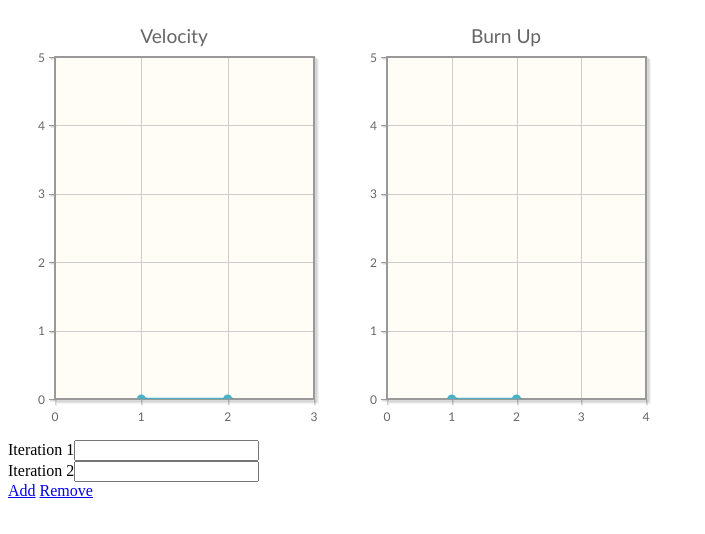
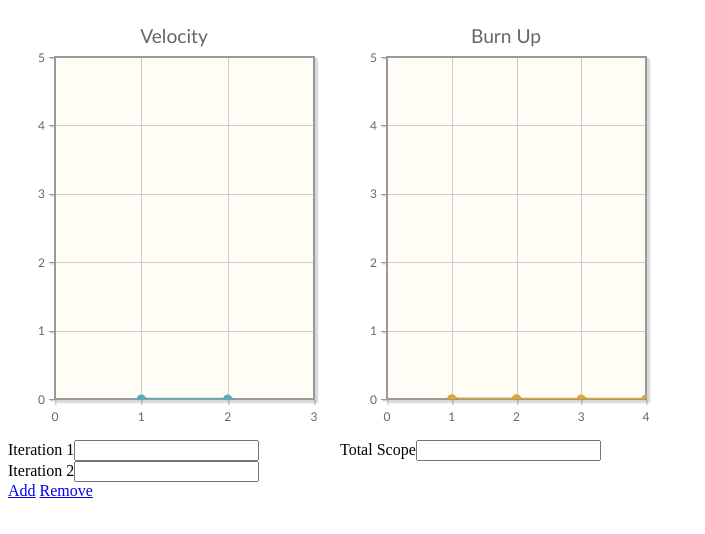
Before and after one commit to jsibbiso/simply-burnup, a plain HTML site: page index.html in a window 1280 px wide. Both pictures are taken after a click on the link "Remove". Shown: the whole page, without its empty margins (0-705 px from the left). Drawn offline with Linux system fonts and the light colour scheme.

Commit message:
Add total scope to burnup

```diff
--- a/index.html
+++ b/index.html
@@ -38,6 +38,11 @@
 
     <div style="float: left">
         <div id="burnUpPlot" style="height:400px;width:300px; margin:1em;"></div>
+        <form id="scope">
+            <div>
+                <label>Total Scope</label><input id="totalScope" type="text" value=""></input>
+            </div>
+        </form>
     </div>
 </body>
 
--- a/js/my.js
+++ b/js/my.js
@@ -6,8 +6,9 @@ $(document).ready(function() {
         var iterations = 0;
         var maxValue = 0;
         var iterationValue;
+        var totalScope;
 
-        $("input").each( function(index) {
+        $("#iterations input").each( function(index) {
             iterationValue = $(this).val();
 
             if (iterationValue.replace(" ","") == "") {
@@ -24,21 +25,27 @@ $(document).ready(function() {
             burnUpData[index] = [index+1, cumulativePoints];
             iterations += 1;
         });
+
         if (velocityData.length == 0) {
             return({
                 velocityData: [[[]]],
                 burnUpData: [[[]]],
                 maxValue: 0,
                 iterations: 0,
-                maxCumValue: 0
+                maxCumValue: 0,
+                totalScope: 0
             });
         }
+
+        if ($("#totalScope").val().replace(" ","") == "") { totalScope = 0; } else { totalScope = parseInt($("#totalScope").val()); }
+
         var computedResults = {
             velocityData: [velocityData],
             burnUpData: [burnUpData],
             maxValue: maxValue,
             iterations: iterations,
-            maxCumValue: cumulativePoints
+            maxCumValue: cumulativePoints,
+            totalScope: totalScope
         }
         return computedResults; // Consider returning an object with cumulative points and num iterations to help draw the axes
     };
@@ -77,11 +84,11 @@ $(document).ready(function() {
 
     var replot = function() {
         var dataResults = ddata();
+        var maxBurnupValue = Math.max(dataResults.totalScope, dataResults.maxCumValue);
 
         var maxY = Math.round(dataResults.maxValue * 1.33 + (5 - dataResults.maxValue * 1.33 % 5))
-        var maxCumY = Math.round(dataResults.maxCumValue * 1.1 + (5 - dataResults.maxCumValue * 1.1 % 5))
+        var maxCumY = Math.round(maxBurnupValue * 1.1 + (5 - maxBurnupValue * 1.1 % 5))
 
-        //Calculate numberTicks and max so that the ticks come out as integers
         velocityPlot.replot({
             data: dataResults.velocityData,
             axes: {
@@ -97,6 +104,12 @@ $(document).ready(function() {
                 }
             }
         });
+
+        var totalScope = [];
+        for(var i=0 ; i < dataResults.iterations * 2 ; i++ ) {
+            totalScope[i] = [i+1,dataResults.totalScope];
+        }
+        dataResults.burnUpData.push(totalScope);
 
         burnUpPlot.replot({
             data: dataResults.burnUpData,
@@ -119,7 +132,7 @@ $(document).ready(function() {
         replot();
     }
 
-    $("#iterations input").on("keyup", function(event) {
+    $("input").on("keyup", function(event) {
        var that = $(this);
        handleIterationKeyUp(that);
     });
```
